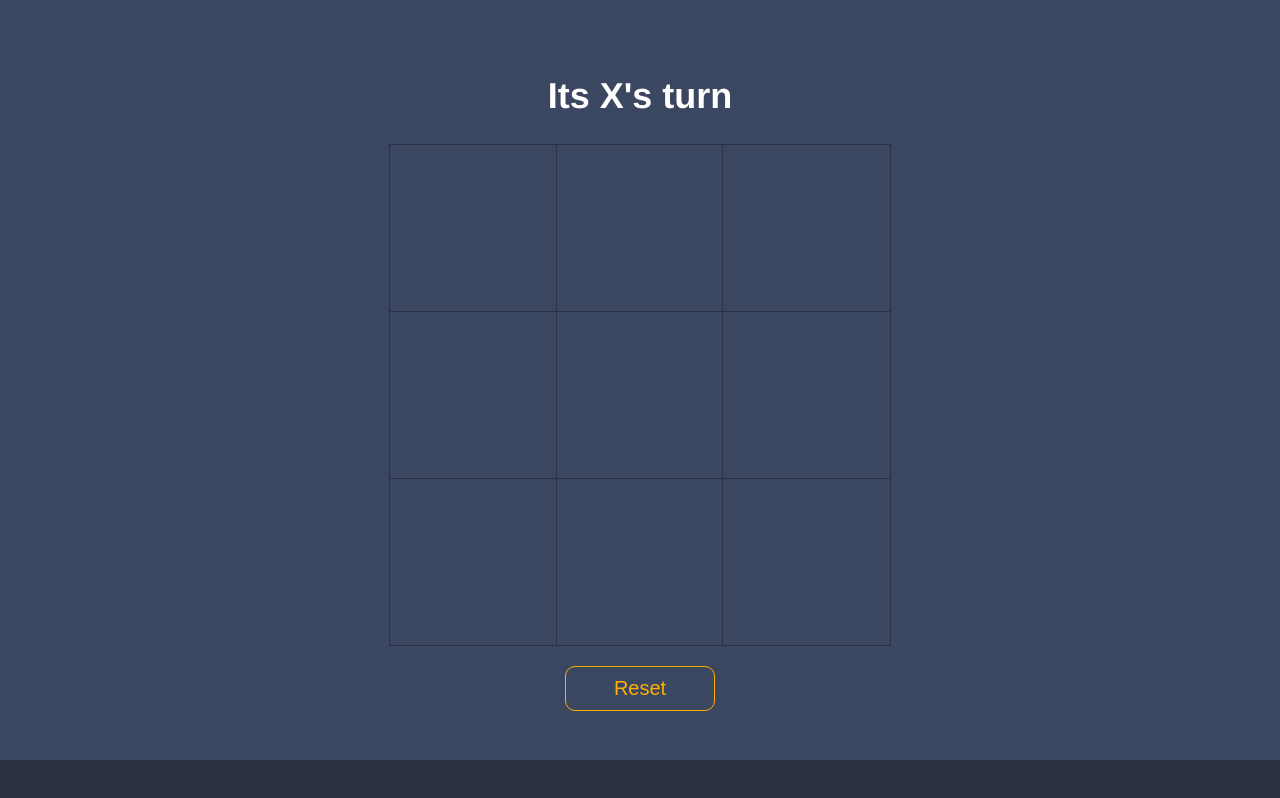
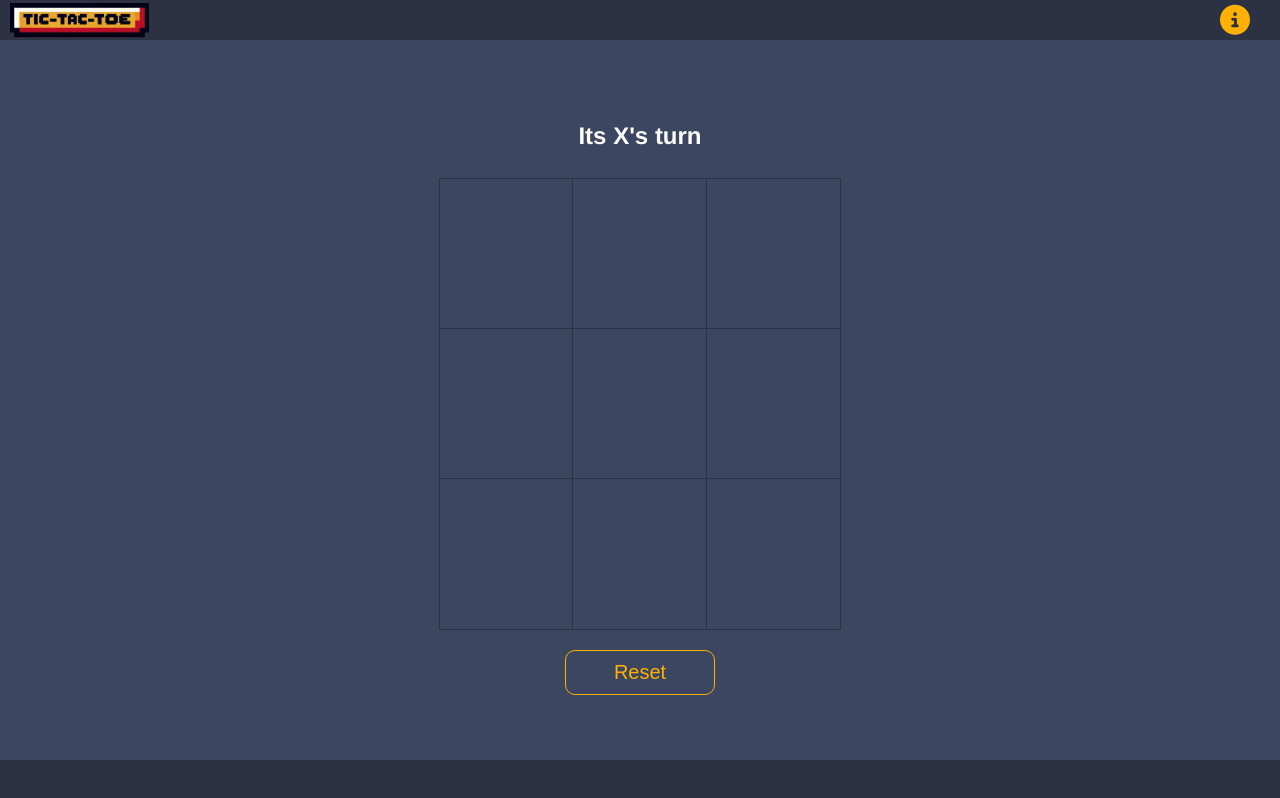
Before and after one commit to nathan-cool/Tic-Tac-Toe, a plain HTML site: page index.html in a window 1280 px wide. Both pictures are taken after a click on the button "Single Player". Drawn offline with Linux system fonts and the light colour scheme.

Commit message:
Added nav bar and fixed sizing

```diff
--- a/assets/css/style.css
+++ b/assets/css/style.css
@@ -159,16 +159,53 @@ footer{
     width: 100%;
     background-color: #2c3244
 }
+
+
+
+/* Header structure */
+header {
+    width: 100%;
+    background-color: #2c3244;
+}
+
+#navbar {
+    display: flex;
+    justify-content: space-between;
+    align-items: center;
+    /* Aligns items vertically in the center */
+    padding: 5px 10px;
+    /* Adjust padding for spacing */
+}
+
+#logo {
+    height: 30px;
+    filter: grayscale(25%);
+    margin-top: 2.5px;
+}
+
+.navigation-link {
+    color: #FFB000;
+    font-size: 30px;
+    text-decoration: none;
+    padding: 0 20px;
+    /* Adjust as needed for spacing */
+}
+
+/* Adjust the height and line-height of the nav to center items vertically */
+nav {
+    height: 30px;
+
+}
 /* Styling for the gameboard */
 #gameboard {
     display: grid;
     grid-template-columns: repeat(3, 1fr);
     grid-template-rows: repeat(3, 1fr);
     grid-gap: 0;
-    width: 80vw;
-    height: 80vw;
-    max-width: 500px;
-    max-height: 500px;
+    width: 50vw;
+    height: 50vw;
+    max-width: 400px;
+    max-height: 450px;
     border: 1px solid #2c3244;
 }
 
@@ -223,7 +260,7 @@ flex-direction: column;
 #turnContainer,
 #winningMessage {
     color: #ffffff;
-    font-size: 1.5rem;
+    font-size: 1rem;
 }
 
 /* Button stylings */
@@ -259,6 +296,7 @@ flex-direction: column;
 #textContainer {
     font-family: 'Quicksand', sans-serif;
     color: #ffffff;
+    font-size: .75rem;
 }
 
 #buttonContainer {
@@ -281,25 +319,37 @@ flex-direction: column;
         flex-direction: column;
         align-items: center;
         justify-content: space-between;
-        width: 80vw;
-        height: 80vw;
+        width: 50vw;
+        height: 50vw;
         margin-top: 50px;
-        max-width: 500px;
-        max-height: 500px;
+        max-width: 400px;
+        max-height: 400px;
         border: 1px solid #2c3244;
     }
 
     #buttonContainer {
         flex-direction: row;
     }
+        header {
+            height: 40px;
+            width: 100%;
+            background-color: #2c3244;
+
+        }
+
+        #logo {
+            height: 35px;
+            margin-top: 3px;
+
+        }
 }
 
 @media only screen and (min-width: 1024px) {
 
     #gameboard,
     #gameControls {
-        width: 60vw;
-        height: 60vw;
+        width: 40vw;
+        height: 40vw;
         font-size: 1em;
     }
 
@@ -312,8 +362,8 @@ flex-direction: column;
 
     #gameboard,
     #gameControls {
-        max-width: 500px;
-        max-height: 500px;
+        max-width: 400px;
+        max-height: 400px;
         font-size: 1rem;
 
     }
@@ -364,3 +414,7 @@ flex-direction: column;
 .jiggle {
     animation: jiggle 0.5s ease-in-out;
 }
+
+#navigation-link:hover{
+
+}
--- a/assets/js/script.js
+++ b/assets/js/script.js
@@ -12,6 +12,8 @@ let singlePlayerSelected = false; // Flag for single player mode
 let winner = false; // Flag to indicate if there's a winner
 let player = currentPlayer; // Variable to track the current player
 let numberOfSquares = 9
+let gameControls = document.querySelector("#gameControls")
+let gameContainer = document.querySelector("#game-container")
 let winningCombinations = [
     // Defines the winning combinations on the board
     [0, 1, 2], // Top row
@@ -29,7 +31,7 @@ let gameStillActive = true; // Flag to indicate if the game is still active
 multiplayerOrSingle(); // Calls function to choose between multiplayer or single player
 restart(); // Calls function to handle game restart
 whosTurn(); // Calls function to display who's turn it is
-
+informationIcon();
 // Function to choose between multiplayer or single player
 function multiplayerOrSingle() {
     // Event listener for multiplayer button
@@ -213,3 +215,11 @@ function jiggle() {
         });
     }
 }
+
+function informationIcon(){
+    let infoClick = document.querySelector(".navigation-link")
+    infoClick.addEventListener("click", function () {
+        gameControls.style.display = "flex"
+        gameContainer.style.display = "none"
+    })
+}
--- a/index.html
+++ b/index.html
@@ -19,6 +19,17 @@
 </head>
 
 <body>
+    <header>
+        <nav aria-label="Main Navigation" id="navbar">
+            <a href="index.html">
+                <img src="assets/images/logo.png" alt="Logo" id="logo">
+            </a>
+            <ul id="navlinks">
+                <li><a class="navigation-link" href="#hero"><i class="fa-solid fa-circle-info"></i> </a></li>
+
+            </ul>
+        </nav>
+    </header>
     <!-- Main game container -->
     <main id="game" aria-label="Game Container">
         <div id="game-container">
@@ -73,6 +84,8 @@
         </div>
     </div>
 
+
+
     </main>
     <footer>
 
@@ -81,5 +94,6 @@
 </body>
 <!-- Link to the external JavaScript file for game logic -->
 <script src="assets/js/script.js"></script>
+<script crossorigin="anonymous" src="https://kit.fontawesome.com/0ad5ba8600.js"></script>
 
 </html>
```
Also changed, not shown: assets/images/logo.png (added), 2 other files.
